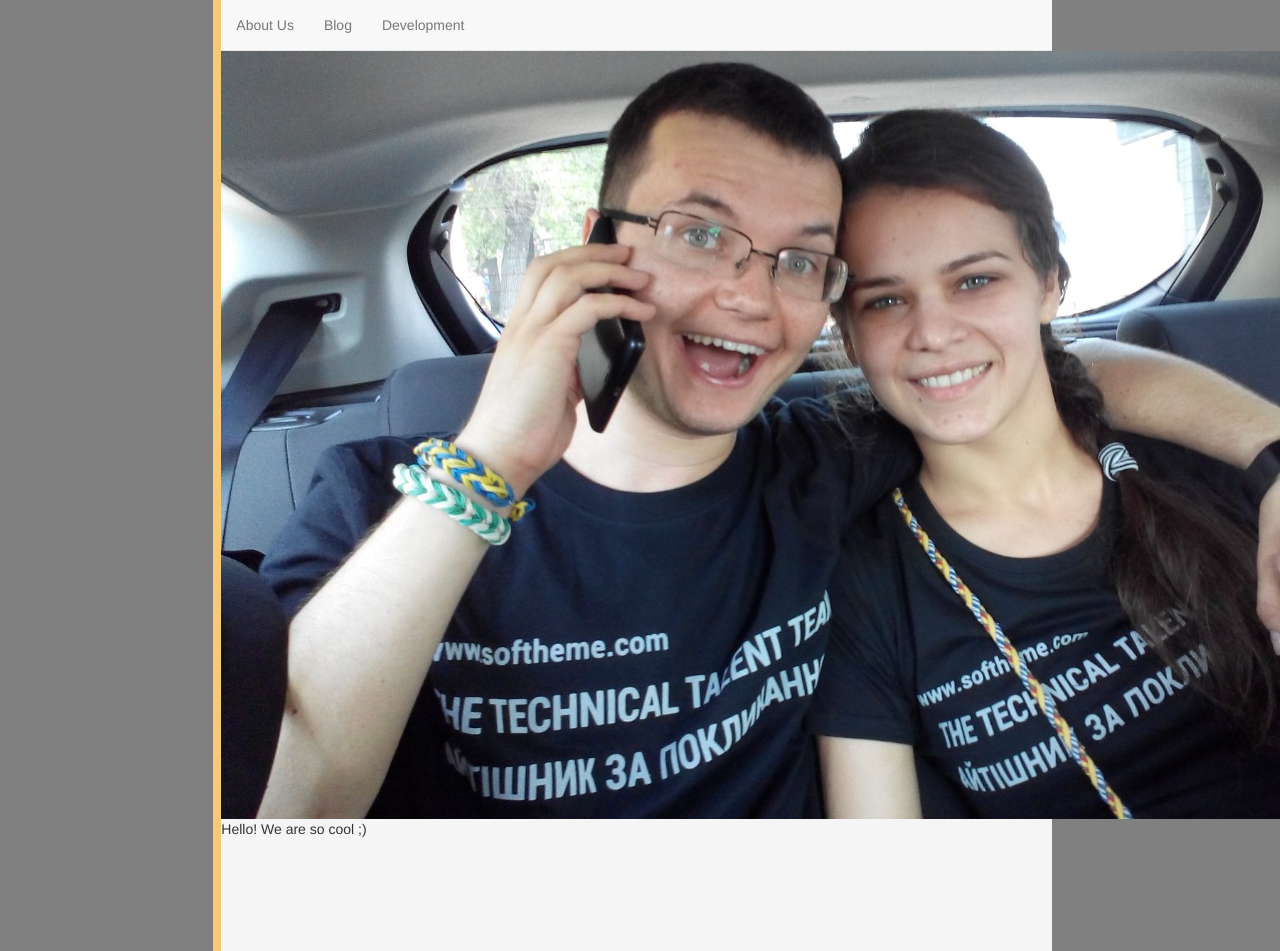
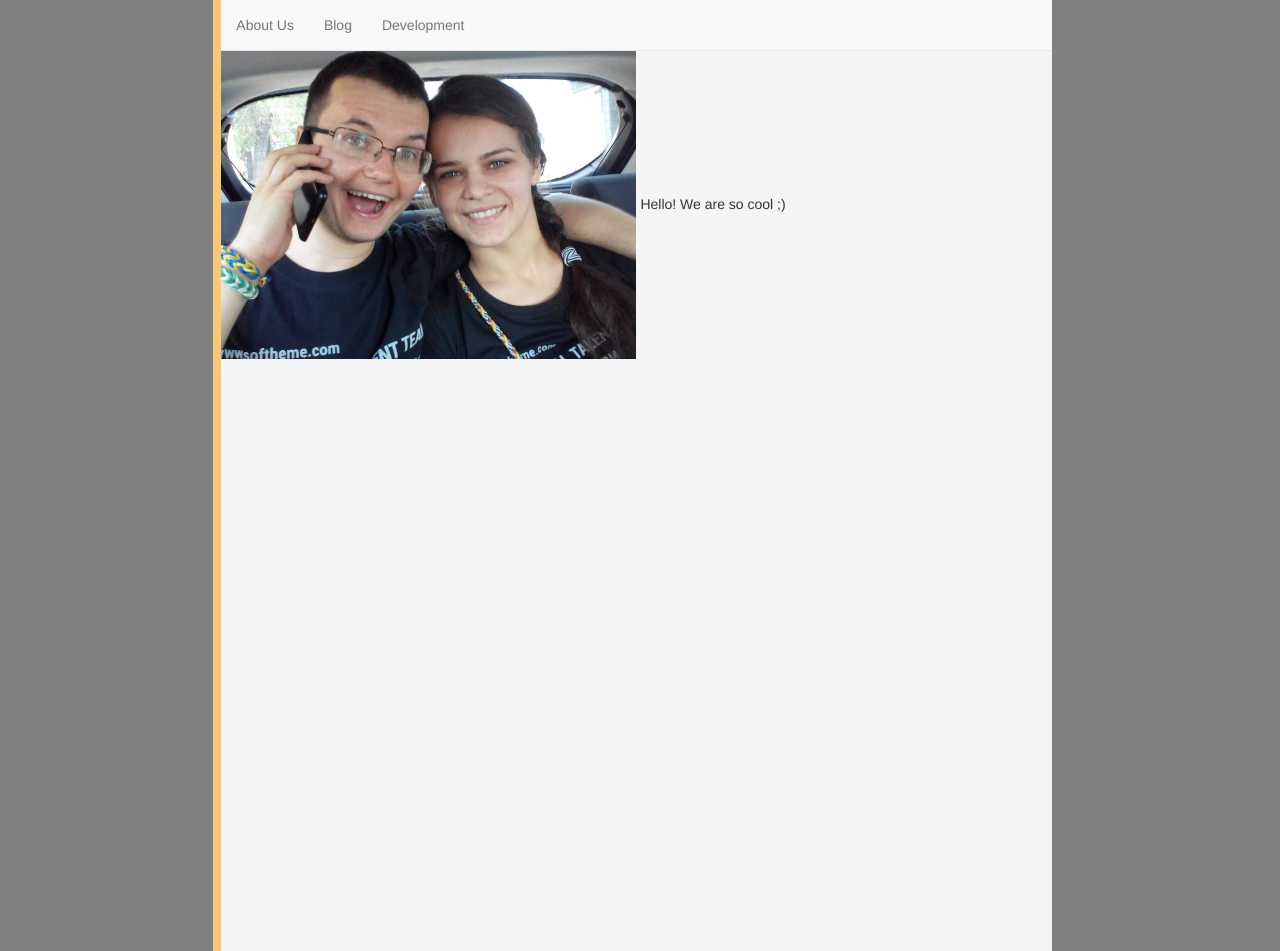
Before and after one commit to CrazyCouple/CrazyCouple.github.io, a Jekyll site: the page built from index.html, in a window 1280 px wide. Built offline with Jekyll 4.4.1, drawn with Linux system fonts in a browser that asks for light colours.

Commit message:
About Us page

```diff
--- a/index.html
+++ b/index.html
@@ -1,9 +1,9 @@
 ---
 layout: default
 ---
-<div>
-	 <img src="resources/We.jpg">
-</div>
-<div>
+<span>
+	 <img src="resources/We.jpg", style="max-width:50%;max-height:50%;overflow: hidden;">
+</span>
+<span>
 	 Hello! We are so cool ;)
-</div>
+</span>
```
Also changed, not shown: resources/We.jpg.
